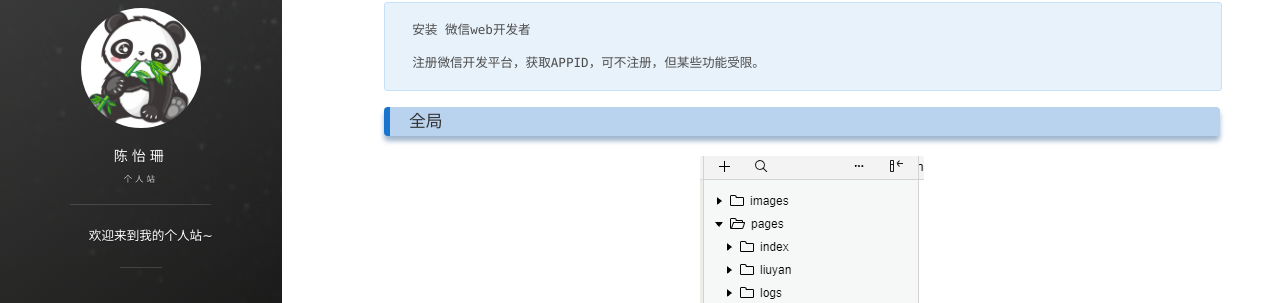
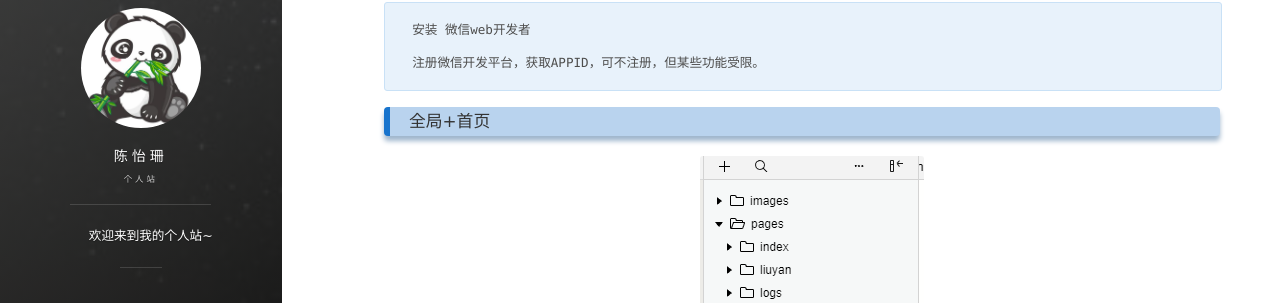
Before and after one commit to chenyishan/chenyishan-chenyishan.github.io, a Jekyll site: the page built from _posts/2018-06-21-weixin.md, in a window 1280 px wide and 900 px high. Shown: the part 280-583 px from the top of the window. Built offline with Jekyll 4.4.1, drawn with Linux system fonts in a browser that asks for light colours; nearby versions of some CDN libraries; comment, search, counter and statistics services are not loaded.

Commit message:
Update 2018-06-21-weixin.md

```diff
--- a/_posts/2018-06-21-weixin.md
+++ b/_posts/2018-06-21-weixin.md
@@ -18,7 +18,7 @@ tag: 博客
 
     注册微信开发平台，获取APPID，可不注册，但某些功能受限。
 
-### 全局
+### 全局+首页
 ![登陆，无APPID，可直接点击小程序](/images/1.png)
 
 
```
Also changed, not shown: other parts of _posts/2018-06-21-weixin.md (+4 -0 lines).
